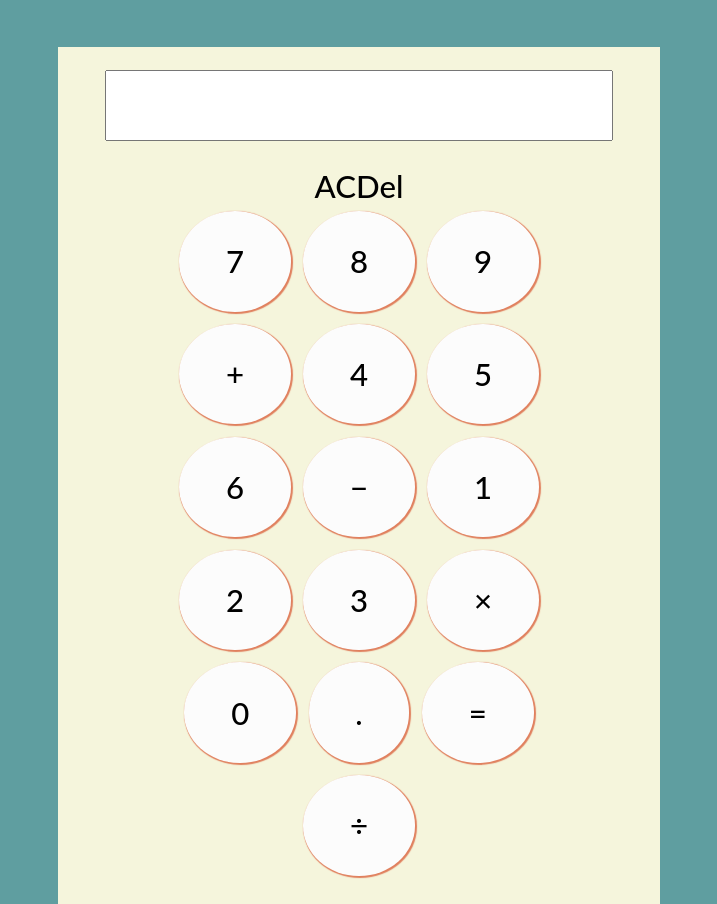
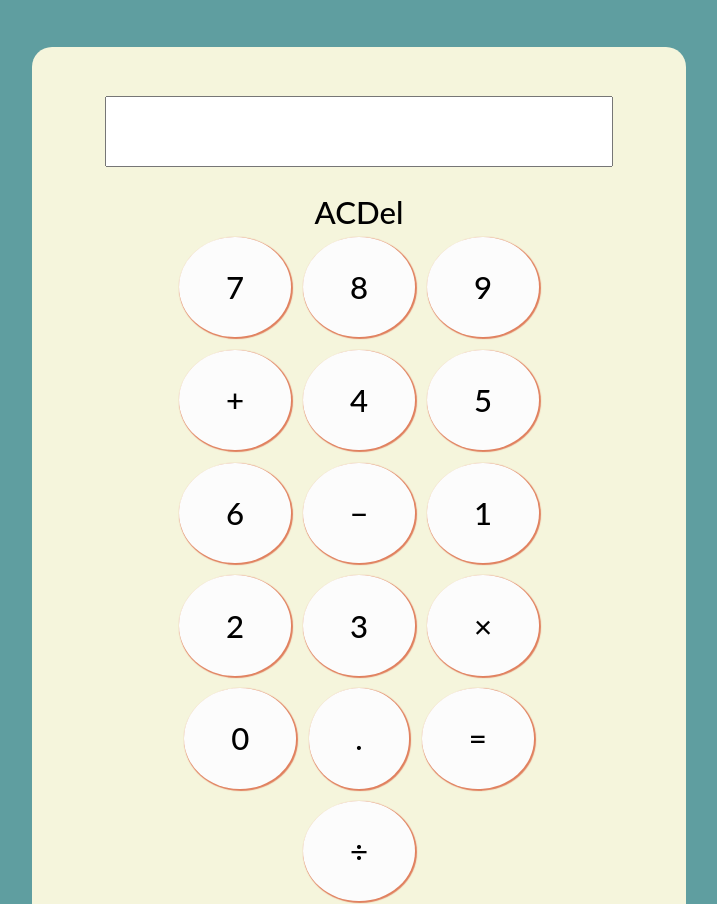
Before and after one commit to Adamoc14/SimpleCalculatorProgram, a plain HTML site: page index.html in a window 1280 px wide. Shown: the top 904 px of the page, without its empty margins (281-998 px from the left). Drawn offline with Linux system fonts and the light colour scheme.

Commit message:
Styling the Calculator

```diff
--- a/index.css
+++ b/index.css
@@ -81,6 +81,7 @@ input[type=range]:focus::-webkit-slider-runnable-track {
     padding: 1em 2em;
     padding-bottom: 2em;
     background: beige;
+    border-radius: 20px;
     display: flex;
     flex-direction: column;
     align-items: center;
@@ -88,7 +89,7 @@ input[type=range]:focus::-webkit-slider-runnable-track {
 }
 
 .calculator_inner_text_container {
-    margin-bottom: 1em;
+    margin: 1em;
 }
 
 .calculator_inner {
```
